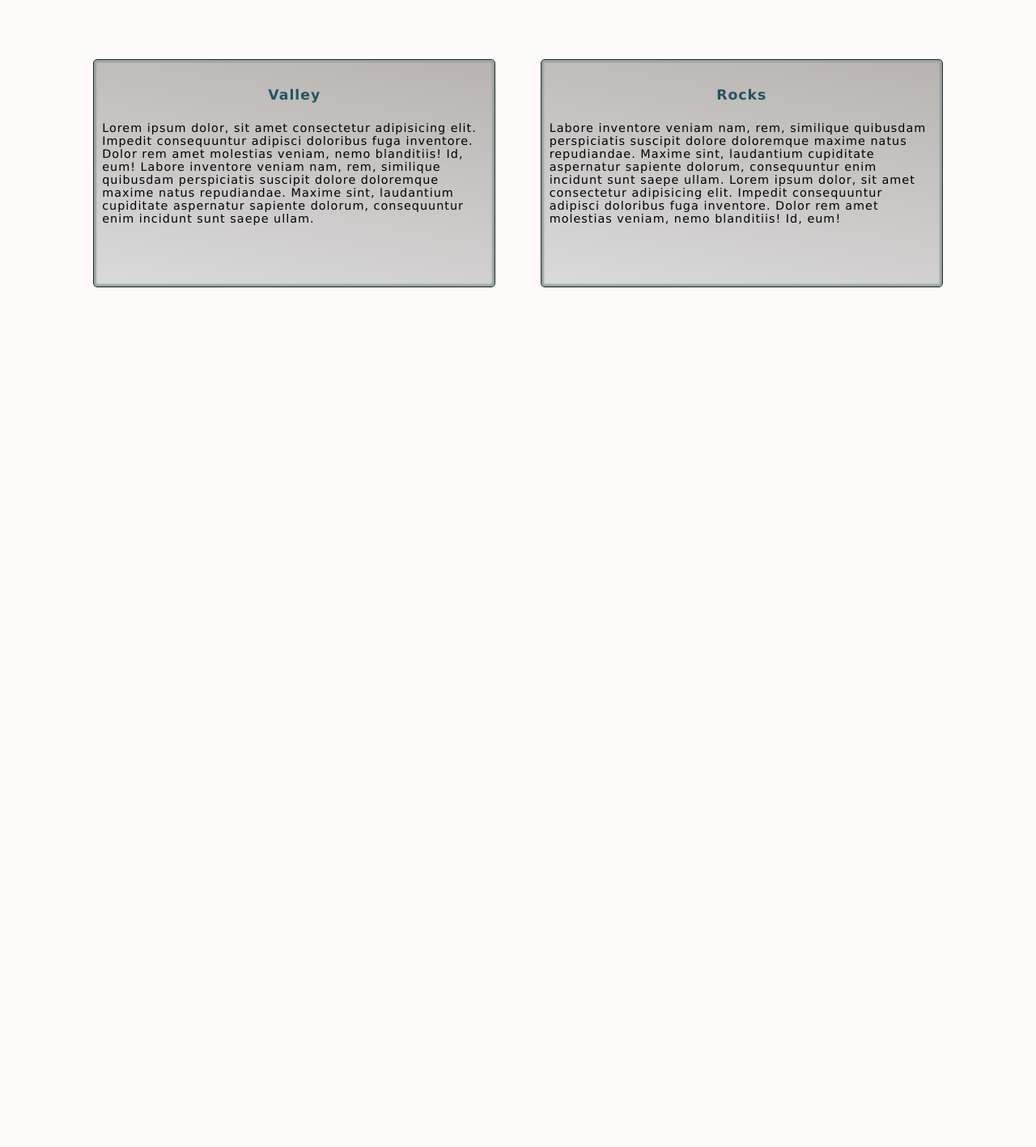
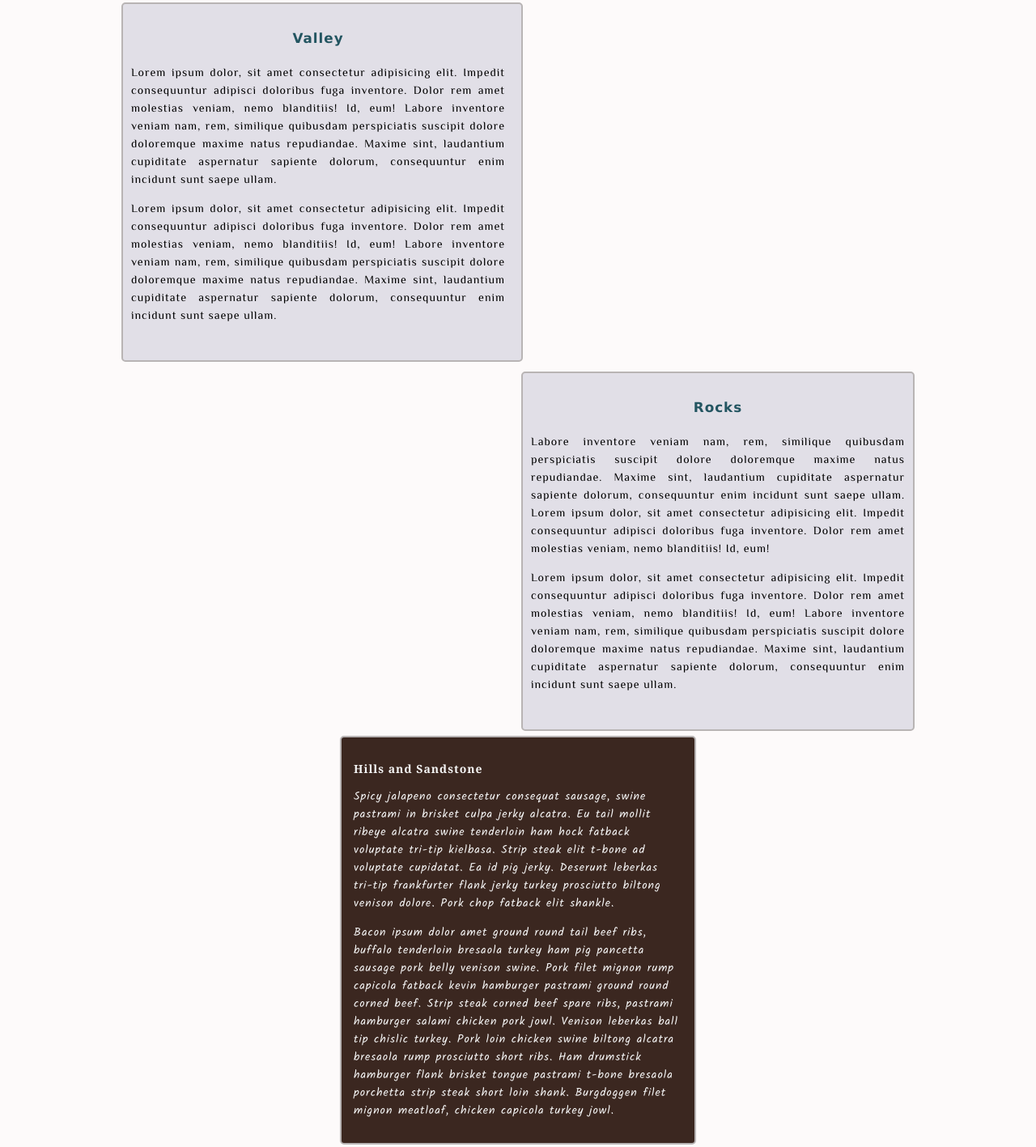
Before and after one commit to Henry-Egboh/New-website, a plain HTML site: page index.html in a window 1280 px wide. Shown: the part 140-1557 px from the top of the page at 81% size. Before the commit the page ends 800 px from the top, so only its background shows below. Drawn offline with Linux system fonts and the light colour scheme.

Commit message:
made some changes to the body element

```diff
--- a/index.html
+++ b/index.html
@@ -1,9 +1,13 @@
 <!DOCTYPE html>
 <html lang="en">
+
 <head>
     <meta name="" content="">
     <title>environment</title>
     <link rel="stylesheet" href="valley.css">
+    <link rel="preconnect" href="https://fonts.googleapis.com">
+    <link rel="preconnect" href="https://fonts.gstatic.com" crossorigin>
+    <link href="https://fonts.googleapis.com/css2?family=El+Messiri&family=Kalam&display=swap" rel="stylesheet">
 </head>
 
 <body>
@@ -18,12 +22,19 @@
     <div id="nav">
 
     </div>
-        <div>
 
-            <div class="slab1">
-                <h4 class="boldtext">
-                    Valley
-                </h4>
+    <div class="container1">
+        <div class="tile1">
+            <h4 class="boldtext"> Valley </h4>
+
+            <p>Lorem ipsum dolor, sit amet consectetur adipisicing elit.
+                Impedit consequuntur adipisci doloribus fuga inventore.
+                Dolor rem amet molestias veniam, nemo blanditiis! Id, eum!
+                Labore inventore veniam nam, rem, similique quibusdam perspiciatis
+                suscipit dolore doloremque maxime natus repudiandae. Maxime sint,
+                laudantium cupiditate aspernatur sapiente dolorum, consequuntur
+                enim incidunt sunt saepe ullam.
+            </p>
 
             <p>Lorem ipsum dolor, sit amet consectetur adipisicing elit.
                 Impedit consequuntur adipisci doloribus fuga inventore.
@@ -35,10 +46,8 @@
             </p>
         </div>
 
-            <div class="slab">
-                <h4 class="boldtext">
-                    Rocks
-                </h4>
+        <div class="tile1a">
+            <h4 class="boldtext"> Rocks </h4>
 
             <p>
                 Labore inventore veniam nam, rem, similique quibusdam perspiciatis
@@ -48,31 +57,59 @@
                 Lorem ipsum dolor, sit amet consectetur adipisicing elit.
                 Impedit consequuntur adipisci doloribus fuga inventore.
                 Dolor rem amet molestias veniam, nemo blanditiis! Id, eum!
+            </p>
 
+            <p>Lorem ipsum dolor, sit amet consectetur adipisicing elit.
+                Impedit consequuntur adipisci doloribus fuga inventore.
+                Dolor rem amet molestias veniam, nemo blanditiis! Id, eum!
+                Labore inventore veniam nam, rem, similique quibusdam perspiciatis
+                suscipit dolore doloremque maxime natus repudiandae. Maxime sint,
+                laudantium cupiditate aspernatur sapiente dolorum, consequuntur
+                enim incidunt sunt saepe ullam.
+            </p>
+        </div>
+    </div>
+
+        <div class="tile2">
+
+            <h3 class="headfont">Hills and Sandstone</h3>
+
+            <p>
+                Spicy jalapeno consectetur consequat sausage, swine pastrami in brisket culpa jerky alcatra.
+                Eu tail mollit ribeye alcatra swine tenderloin ham hock fatback voluptate tri-tip kielbasa.
+                Strip steak elit t-bone ad voluptate cupidatat. Ea id pig jerky. Deserunt leberkas tri-tip frankfurter
+                flank jerky turkey prosciutto biltong venison dolore. Pork chop fatback elit shankle.
+            </p>
+
+            <p>
+                Bacon ipsum dolor amet ground round tail beef ribs, buffalo tenderloin
+                bresaola turkey ham pig pancetta sausage pork belly venison swine.
+                Pork filet mignon rump capicola fatback kevin hamburger pastrami ground
+                round corned beef. Strip steak corned beef spare ribs, pastrami hamburger
+                salami chicken pork jowl. Venison leberkas ball tip chislic turkey.
+                Pork loin chicken swine biltong alcatra bresaola rump prosciutto short ribs.
+                Ham drumstick hamburger flank brisket tongue pastrami t-bone bresaola porchetta
+                strip steak short loin shank. Burgdoggen filet mignon meatloaf, chicken capicola turkey jowl.
             </p>
         </div>
 
-        </div>
-
-                <div class="slab2">
-                    <h5></h5>
-
+        <div class="tile3">
+            <h4 class="headfont">Environment</h4>
             <p>
-                        <!-- <picture>
-                        <source media="Rock" srcset="">
-                        <img src="" alt="">
-                        </picture> -->
+                Nostrud jowl lorem strip steak salami chislic reprehenderit tail.
+                Qui ut strip steak culpa ex burgdoggen veniam. Nulla ipsum irure mollit
+                duis et deserunt doner tempor minim pancetta. Pork chop chuck prosciutto,
+                quis aliquip cupim cillum frankfurter kevin sint laborum short loin id meatloaf.
+                Nostrud jowl lorem strip steak salami chislic reprehenderit tail.
+                Qui ut strip steak culpa ex burgdoggen veniam. Nulla ipsum irure mollit
+                duis et deserunt doner tempor minim pancetta. Pork chop chuck prosciutto,
+                quis aliquip cupim cillum frankfurter kevin sint laborum short loin id meatloaf.
             </p>
-                </div>
-        <div class="slab3">
-
-        </div>
-                <div class="slab4">
-
         </div>
 
     <div id="footer">
 
     </div>
 </body>
+
 </html>
--- a/valley.css
+++ b/valley.css
@@ -1,28 +1,30 @@
-body{
+body {
     background-color: rgb(253, 250, 250);
     margin: 0px;
     padding: 0px;
-font: 200 12px Verdana, Helvetica, Ariel;
+    font-family: 'El Messiri', sans-serif;
+    font-size: 14px;
     letter-spacing: 1px;
 }
+
 /*===================HEADER SECTION===================================*/
-#head{
+#head {
     height: 90px;
     /*border-top: 2px groove #2a2a2a;*/
     /*font-size: 50px;*/
 }
 
-h1{
+h1 {
     text-align: center;
     margin: 0px;
     position: relative;
     top: 50%;
-    -webkit-transform:translateY(-50%);
+    -webkit-transform: translateY(-50%);
     -ms-transform: translateY(-50%);
     transform: translateY(-50%);
 }
 
-h4.boldtext{
+h4.boldtext {
     font-size: 120%;
     font-family: Verdana, Geneva, Tahoma, sans-serif;
     text-align: center;
@@ -30,7 +32,7 @@ color: #235561;
     text-shadow: 0px 0px 2px 4px #212729;
 }
 
-#nav{
+#nav {
     height: 35px;
     border-top: 1px groove #2a2a2a;
     border-bottom: 1px groove #2a2a2a;
@@ -39,32 +41,83 @@ text-shadow: 0px 0px 2px 4px #212729;
 
 
 /*==========================SLABS ON BODY ELEMENT==========================*/
-.slab1{
-    font-size: 120%;
-    height: 18em;
-    width: 33em;
-    border: 1.4px groove #2a2a2a;
-    border-radius: 5px;
-    background: linear-gradient(10deg, #dadada, rgba(184,179,177,4));
-    margin: 6em 0em 6em 8em;
-    padding: 10px;
-    text-align: left;
-    box-shadow: inset 0px 0px 2px 3px #92a3a1;
-    float: left;
+
+.container1{
+/*padding: 10px;*/
+margin: 10px 100px;
+/*border: 2px solid red;*/
+height: 35em;
 }
 
-.slab{
-    font-size: 120%;
-    height: 18em;
+.tile1 {
+    float: left;
+    margin: 6px 6px 6px 50px;
+    font-size: 100%;
+    height: 30em;
     width: 33em;
-    border: 1.4px groove #2a2a2a;
+    padding: 10px;
+    padding-right: 20px;
+    text-align: justify;
+    background-color: rgba(6, 7, 75, 0.11);
+    border: 2px solid #b8b4b4;
     border-radius: 5px;
-    background: linear-gradient(10deg, #dadada, rgba(184,179,177,4));
-    margin-top: 6em;
-    margin-right: 8em;
+   /* box-shadow: inset 0px 0px 0px .2px #92a3a1;*/
+}
+
+.tile1a {
+    /*clear: both;*/
+    margin: 6px 50px 6px 6px;
+    float: right;
+    font-size: 100%;
+    height: 30em;
+    width: 33em;
     padding: 10px;
-    text-align: left;
-    box-shadow: inset 0px 0px 2px 3px #92a3a1;
-    float: right;
+    text-align: justify;
+    background-color: rgba(6, 7, 75, 0.11);
+    border: 2px solid #b8b4b4;
+    border-radius: 5px;
+    /*box-shadow: inset 0px 0px 1px 1px #202726;*/
 
 }
+
+.tile2{
+    clear: both;
+    margin:0em 30em;
+    font-size: 100%;
+    min-width: 200px;
+    padding: 15px;
+    text-align: left;
+    background-color: #3b2720;
+    color: whitesmoke;
+    border: 2px solid #b8b4b4;
+    border-radius: 5px;
+}
+
+.tile3{
+    /*clear: both;*/
+    margin: 4em 30em 4em 5em;
+    /*margin-right: 30em;*/
+    padding: 15px;
+    height: auto;
+    background-color: rgb(18, 30, 37);
+    border: 2px solid #b8b4b4;
+    border-radius: 5px;
+    color: wheat;
+}
+
+.headfont{
+    font-size: 100%;
+    font-family: Georgia, 'Times New Roman', Times, serif;
+}
+
+div.tile2 p{
+    font-family: 'Kalam', cursive;
+}
+
+/*=====================FOOTER SECTION===================================================*/
+
+#footer{
+    height: 100px;
+    /*background-color: #2c2c2c;*/
+    background-color: #202726;
+}
```
Lines whose indentation alone changed are shown as unchanged.
